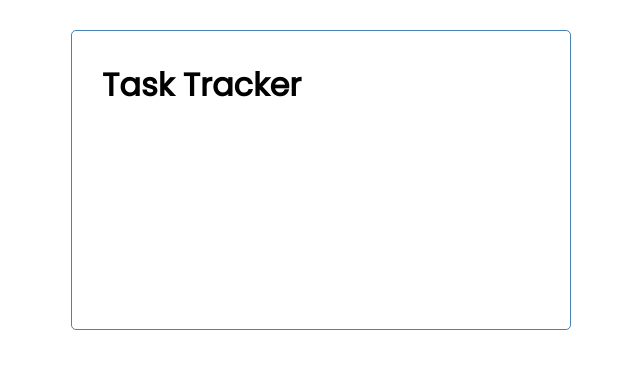
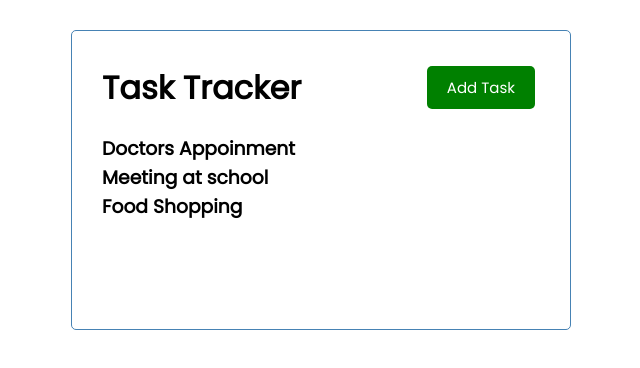
Before and after one commit to tahmid-tf/vue-revision-2023, a Vue app: page / in a window 1280 px wide. Shown: the top 368 px of the page, without its empty margins (319-959 px from the left). Built offline with nearby package versions, Linux system fonts and the light colour scheme.

Commit message:
start from 41:13

```diff
--- a/src/App.vue
+++ b/src/App.vue
@@ -2,17 +2,49 @@
   <div>
     <div class="container">
       <Header title="Task Tracker"></Header>
+      <Tasks :tasks="tasks" />
     </div>
   </div>
 </template>
 
 <script>
 import Header from "./components/Header.vue";
+import Tasks from "./components/Tasks.vue";
 
 export default {
   components: {
     Header,
+    Tasks,
   },
+
+  data() {
+    return {
+      tasks: [
+        {
+          id: 1,
+          text: "Doctors Appoinment",
+          day: "March 1st at 2:30pm",
+          reminder: true,
+        },
+
+        {
+          id: 2,
+          text: "Meeting at school",
+          day: "April 2nd at 2:30pm",
+          reminder: true,
+        },
+
+        {
+          id: 3,
+          text: "Food Shopping",
+          day: "May 3rd at 2:30pm",
+          reminder: false,
+        },
+      ],
+    };
+  },
+
+  created() {},
 };
 </script>
 
--- /dev/null
+++ b/src/components/Buttton.vue
@@ -0,0 +1,23 @@
+<template>
+  <div>
+    <button class="btn" :style="{ backgroundColor: color }" @click="onClick()">
+      {{ text }}
+    </button>
+  </div>
+</template>
+
+<script>
+export default {
+  name: "button-component",
+
+  props: ["color", "text"],
+
+  methods: {
+    onClick() {
+      alert("click");
+    },
+  },
+};
+</script>
+
+<style scoped></style>
--- a/src/components/Header.vue
+++ b/src/components/Header.vue
@@ -2,15 +2,25 @@
   <div>
     <header>
       <h1>{{ title }}</h1>
+
+      <Buttton color="green" text="Add Task" />
     </header>
   </div>
 </template>
 
 <script>
+import Buttton from "@/components/Buttton";
+
 export default {
   name: "Header-Component",
+  components: {
+    Buttton,
+  },
   props: {
-    title: String,
+    title: {
+      type: String,
+      default: "Hello World",
+    },
   },
 };
 </script>
--- /dev/null
+++ b/src/components/Tasks.vue
@@ -0,0 +1,18 @@
+<template>
+  <div>
+    <div v-for="task in tasks" :key="task.id">
+      <h3>{{ task.text }}</h3>
+    </div>
+  </div>
+</template>
+
+<script>
+export default {
+  name: "Task-component",
+  props: {
+    tasks: Array,
+  },
+};
+</script>
+
+<style scoped></style>
```
